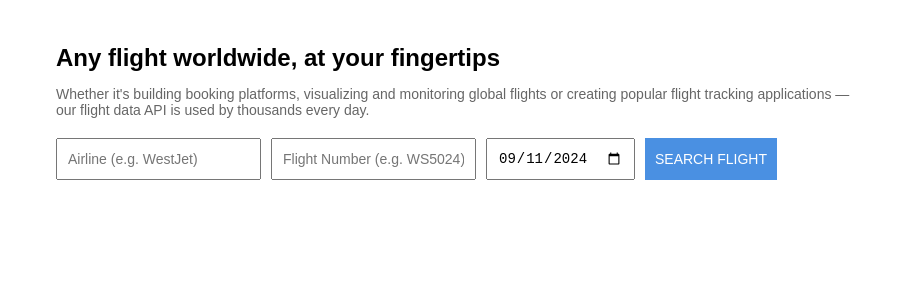
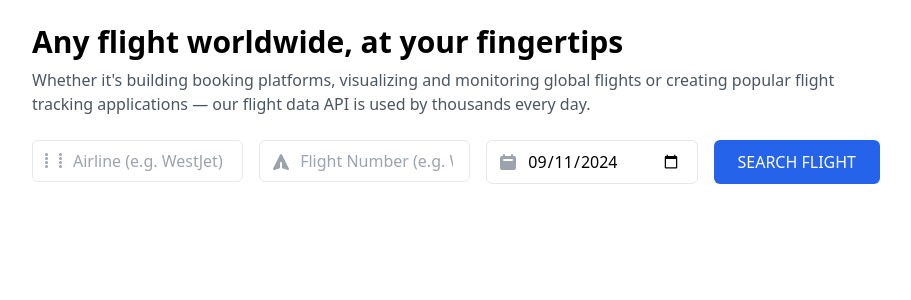
Before and after one commit to esoltys/flight-tracker-app, a Vue app: page / in a window 1280 px wide. Shown: the top 300 px of the page, without its empty margins (184-1095 px from the left). Built offline with nearby package versions, Linux system fonts and the light colour scheme; no server answers.

Commit message:
restyling using Tailwind

```diff
--- a/package.json
+++ b/package.json
@@ -18,8 +18,11 @@
     "@vue/cli-plugin-babel": "~5.0.0",
     "@vue/cli-plugin-eslint": "~5.0.0",
     "@vue/cli-service": "~5.0.0",
+    "autoprefixer": "^10.4.20",
     "eslint": "^7.32.0",
-    "eslint-plugin-vue": "^8.0.3"
+    "eslint-plugin-vue": "^8.0.3",
+    "postcss": "^8.4.45",
+    "tailwindcss": "^3.4.11"
   },
   "eslintConfig": {
     "root": true,
--- /dev/null
+++ b/postcss.config.js
@@ -0,0 +1,6 @@
+module.exports = {
+  plugins: {
+    tailwindcss: {},
+    autoprefixer: {},
+  },
+}
--- a/src/App.vue
+++ b/src/App.vue
@@ -1,89 +1,140 @@
 <template>
-  <div class="flight-search">
-    <h1>Any flight worldwide, at your fingertips</h1>
-    <p class="subtitle">Whether it's building booking platforms, visualizing and monitoring global flights or creating
-      popular flight tracking applications — our flight data API is used by thousands every day.</p>
+  <div class="max-w-4xl mx-auto p-6 font-sans">
+    <h1 class="text-3xl font-bold mb-2">Any flight worldwide, at your fingertips</h1>
+    <p class="text-gray-600 mb-6">Whether it's building booking platforms, visualizing and monitoring global flights or
+      creating popular flight tracking applications — our flight data API is used by thousands every day.</p>
 
-    <div class="search-form">
-      <input v-model="airline" placeholder="Airline (e.g. WestJet)">
-      <input v-model="flightNumber" placeholder="Flight Number (e.g. WS5024)">
-      <input type="date" v-model="date">
-      <button @click="searchFlight" class="search-button">SEARCH FLIGHT</button>
+    <div class="flex space-x-4 mb-6">
+      <div class="flex-1 relative">
+        <span class="absolute inset-y-0 left-0 flex items-center pl-3">
+          <svg class="h-5 w-5 text-gray-400" viewBox="0 0 20 20" fill="currentColor">
+            <path
+              d="M2.5 4a1.5 1.5 0 1 1 0-3 1.5 1.5 0 0 1 0 3zm0 4a1.5 1.5 0 1 1 0-3 1.5 1.5 0 0 1 0 3zm0 4a1.5 1.5 0 1 1 0-3 1.5 1.5 0 0 1 0 3zm0 4a1.5 1.5 0 1 1 0-3 1.5 1.5 0 0 1 0 3zM16.5 4a1.5 1.5 0 1 1 0-3 1.5 1.5 0 0 1 0 3zm0 4a1.5 1.5 0 1 1 0-3 1.5 1.5 0 0 1 0 3zm0 4a1.5 1.5 0 1 1 0-3 1.5 1.5 0 0 1 0 3zm0 4a1.5 1.5 0 1 1 0-3 1.5 1.5 0 0 1 0 3z" />
+          </svg>
+        </span>
+        <input v-model="airline" placeholder="Airline (e.g. WestJet)" class="pl-10 pr-4 py-2 w-full border rounded-md">
+      </div>
+      <div class="flex-1 relative">
+        <span class="absolute inset-y-0 left-0 flex items-center pl-3">
+          <svg class="h-5 w-5 text-gray-400" viewBox="0 0 20 20" fill="currentColor">
+            <path
+              d="M10.894 2.553a1 1 0 00-1.788 0l-7 14a1 1 0 001.169 1.409l5-1.429A1 1 0 009 15.571V11a1 1 0 112 0v4.571a1 1 0 00.725.962l5 1.428a1 1 0 001.17-1.408l-7-14z" />
+          </svg>
+        </span>
+        <input v-model="flightNumber" placeholder="Flight Number (e.g. WS5024)"
+          class="pl-10 pr-4 py-2 w-full border rounded-md">
+      </div>
+      <div class="flex-1 relative">
+        <span class="absolute inset-y-0 left-0 flex items-center pl-3">
+          <svg class="h-5 w-5 text-gray-400" viewBox="0 0 20 20" fill="currentColor">
+            <path fill-rule="evenodd"
+              d="M6 2a1 1 0 00-1 1v1H4a2 2 0 00-2 2v10a2 2 0 002 2h12a2 2 0 002-2V6a2 2 0 00-2-2h-1V3a1 1 0 10-2 0v1H7V3a1 1 0 00-1-1zm0 5a1 1 0 000 2h8a1 1 0 100-2H6z"
+              clip-rule="evenodd" />
+          </svg>
+        </span>
+        <input type="date" v-model="date" class="pl-10 pr-4 py-2 w-full border rounded-md">
+      </div>
+      <button @click="searchFlight"
+        class="bg-blue-600 text-white px-6 py-2 rounded-md hover:bg-blue-700 transition duration-300">SEARCH
+        FLIGHT</button>
     </div>
 
-    <div v-if="flightInfo" class="flight-info">
-      <h2>{{ flightInfo.flight_iata }}</h2>
-      <p class="airline">{{ flightInfo.airline.name }} ({{ flightInfo.airline.iata }})</p>
-
-      <div class="route-info">
-        <span>{{ flightInfo.departure.iata }} → {{ flightInfo.arrival.iata }}</span>
-        <span class="status">{{ flightInfo.flight_status }}</span>
+    <div v-if="flightInfo" class="bg-white shadow-md rounded-lg overflow-hidden">
+      <div class="p-6">
+        <div class="flex justify-between items-center mb-4">
+          <div>
+            <h2 class="text-2xl font-bold">{{ flightInfo.flight.iata }}</h2>
+            <p class="text-gray-600">{{ flightInfo.airline.name }} ({{ flightInfo.airline.iata }})</p>
           </div>
-
-      <p class="schedule-status">{{ scheduleStatus }}</p>
-
-      <div class="airport-info">
-        <div class="departure">
-          <h3>Departure</h3>
-          <p class="airport-name">{{ flightInfo.departure.airport }}</p>
-          <p class="airport-code">IATA: {{ flightInfo.departure.iata }} • ICAO: {{ flightInfo.departure.icao }}</p>
-
-          <div class="time-info">
+          <div class="bg-green-500 text-white px-4 py-2 rounded-md">
+            <p class="font-bold">{{ flightInfo.flight_status }}</p>
+            <p class="text-sm">On Time</p>
+          </div>
+        </div>
+        <div class="flex justify-between items-center mb-6">
+          <div class="text-center">
+            <p class="text-xl font-bold">{{ flightInfo.departure.iata }}</p>
+            <p class="text-sm text-gray-600">{{ flightInfo.departure.airport }}</p>
+          </div>
+          <svg class="h-6 w-6 text-gray-400" viewBox="0 0 24 24" fill="none" stroke="currentColor">
+            <path stroke-linecap="round" stroke-linejoin="round" stroke-width="2" d="M17 8l4 4m0 0l-4 4m4-4H3" />
+          </svg>
+          <div class="text-center">
+            <p class="text-xl font-bold">{{ flightInfo.arrival.iata }}</p>
+            <p class="text-sm text-gray-600">{{ flightInfo.arrival.airport }}</p>
+          </div>
+        </div>
+        <div class="grid grid-cols-2 gap-6">
           <div>
-              <p>Scheduled</p>
+            <p class="text-gray-500 mb-2">Departure</p>
+            <h3 class="text-lg font-bold mb-1">{{ flightInfo.departure.airport }}</h3>
+            <p class="text-sm text-gray-600 mb-4">IATA: {{ flightInfo.departure.iata }} • ICAO: {{
+              flightInfo.departure.icao }}</p>
+            <div class="grid grid-cols-2 gap-4 text-sm">
+              <div>
+                <p class="font-bold">Scheduled</p>
                 <p>{{ formatDate(flightInfo.departure.scheduled) }}</p>
               </div>
               <div>
-              <p>Estimated</p>
+                <p class="font-bold">Estimated</p>
                 <p>{{ formatDate(flightInfo.departure.estimated) }}</p>
               </div>
               <div>
-              <p>Actual</p>
+                <p class="font-bold">Actual</p>
                 <p>{{ flightInfo.departure.actual || 'N/A' }}</p>
               </div>
               <div>
-              <p>Runway</p>
+                <p class="font-bold">Runway</p>
                 <p>{{ flightInfo.departure.actual_runway || 'N/A' }}</p>
               </div>
             </div>
-
-          <p class="terminal-gate">Terminal {{ flightInfo.departure.terminal || 'N/A' }}Gate {{
-            flightInfo.departure.gate || 'N/A' }}</p>
+            <div class="mt-4 flex space-x-4">
+              <div class="bg-gray-200 px-3 py-1 rounded">
+                <span class="font-bold">Terminal</span> {{ flightInfo.departure.terminal || 'N/A' }}
               </div>
-
-        <div class="arrival">
-          <h3>Arrival</h3>
-          <p class="airport-name">{{ flightInfo.arrival.airport }}</p>
-          <p class="airport-code">IATA: {{ flightInfo.arrival.iata }} • ICAO: {{ flightInfo.arrival.icao }}</p>
-
-          <div class="time-info">
+              <div class="bg-gray-200 px-3 py-1 rounded">
+                <span class="font-bold">Gate</span> {{ flightInfo.departure.gate || 'N/A' }}
+              </div>
+            </div>
+          </div>
           <div>
-              <p>Scheduled</p>
+            <p class="text-gray-500 mb-2">Arrival</p>
+            <h3 class="text-lg font-bold mb-1">{{ flightInfo.arrival.airport }}</h3>
+            <p class="text-sm text-gray-600 mb-4">IATA: {{ flightInfo.arrival.iata }} • ICAO: {{ flightInfo.arrival.icao
+              }}</p>
+            <div class="grid grid-cols-2 gap-4 text-sm">
+              <div>
+                <p class="font-bold">Scheduled</p>
                 <p>{{ formatDate(flightInfo.arrival.scheduled) }}</p>
               </div>
               <div>
-              <p>Estimated</p>
+                <p class="font-bold">Estimated</p>
                 <p>{{ formatDate(flightInfo.arrival.estimated) }}</p>
               </div>
               <div>
-              <p>Actual</p>
+                <p class="font-bold">Actual</p>
                 <p>{{ flightInfo.arrival.actual || 'N/A' }}</p>
               </div>
               <div>
-              <p>Runway</p>
+                <p class="font-bold">Runway</p>
                 <p>{{ flightInfo.arrival.actual_runway || 'N/A' }}</p>
               </div>
             </div>
-
-          <p class="terminal-gate">Terminal {{ flightInfo.arrival.terminal || 'N/A' }}Gate {{ flightInfo.arrival.gate ||
-            'N/A' }}</p>
+            <div class="mt-4 flex space-x-4">
+              <div class="bg-gray-200 px-3 py-1 rounded">
+                <span class="font-bold">Terminal</span> {{ flightInfo.arrival.terminal || 'N/A' }}
+              </div>
+              <div class="bg-gray-200 px-3 py-1 rounded">
+                <span class="font-bold">Gate</span> {{ flightInfo.arrival.gate || 'N/A' }}
               </div>
             </div>
-
-      <p class="timezone-info">
-        Departure Timezone: {{ flightInfo.departure.timezone }} •
-        Arrival Timezone: {{ flightInfo.arrival.timezone }}
+          </div>
+        </div>
+      </div>
+      <div class="bg-gray-100 px-6 py-4 text-sm text-gray-600">
+        <p>Departure Timezone: {{ flightInfo.departure.timezone }} • Arrival Timezone: {{ flightInfo.arrival.timezone }}
         </p>
+      </div>
     </div>
   </div>
 </template>
@@ -164,122 +215,3 @@ export default {
   },
 };
 </script>
-
-<style scoped>
-.flight-search {
-  font-family: Arial, sans-serif;
-  max-width: 800px;
-  margin: 0 auto;
-  padding: 20px;
-}
-
-h1 {
-  font-size: 24px;
-  margin-bottom: 10px;
-}
-
-.subtitle {
-  font-size: 14px;
-  color: #666;
-  margin-bottom: 20px;
-}
-
-.search-form {
-  display: flex;
-  gap: 10px;
-  margin-bottom: 20px;
-}
-
-.search-form input,
-.search-form button {
-  padding: 10px;
-  font-size: 14px;
-}
-
-.search-button {
-  background-color: #4a90e2;
-  color: white;
-  border: none;
-  cursor: pointer;
-}
-
-.flight-info {
-  background-color: #f5f5f5;
-  padding: 20px;
-  border-radius: 5px;
-}
-
-h2 {
-  font-size: 24px;
-  margin-bottom: 5px;
-}
-
-.airline {
-  font-size: 16px;
-  color: #666;
-  margin-bottom: 10px;
-}
-
-.route-info {
-  display: flex;
-  justify-content: space-between;
-  font-size: 18px;
-  margin-bottom: 10px;
-}
-
-.status {
-  color: #4a90e2;
-}
-
-.schedule-status {
-  color: #4a90e2;
-  font-weight: bold;
-  margin-bottom: 20px;
-}
-
-.airport-info {
-  display: flex;
-  gap: 40px;
-}
-
-.departure,
-.arrival {
-  flex: 1;
-}
-
-h3 {
-  font-size: 18px;
-  margin-bottom: 10px;
-}
-
-.airport-name {
-  font-weight: bold;
-  margin-bottom: 5px;
-}
-
-.airport-code {
-  color: #666;
-  margin-bottom: 15px;
-}
-
-.time-info {
-  display: grid;
-  grid-template-columns: repeat(2, 1fr);
-  gap: 10px;
-  margin-bottom: 15px;
-}
-
-.time-info p:first-child {
-  font-weight: bold;
-}
-
-.terminal-gate {
-  font-weight: bold;
-}
-
-.timezone-info {
-  margin-top: 20px;
-  font-size: 14px;
-  color: #666;
-}
-</style>
--- /dev/null
+++ b/src/index.css
@@ -0,0 +1,3 @@
+@tailwind base;
+@tailwind components;
+@tailwind utilities;
--- /dev/null
+++ b/tailwind.config.js
@@ -0,0 +1,8 @@
+module.exports = {
+  mode: "jit",
+  content: ["./index.html", "./src/**/*.{vue,js,ts,jsx,tsx}"],
+  theme: {
+    extend: {},
+  },
+  plugins: [],
+};
```
Also changed, not shown: src/main.js (+4 -3 lines), 1 other file (tests, documents, lock files or other folders). Lines whose indentation alone changed are shown as unchanged.
